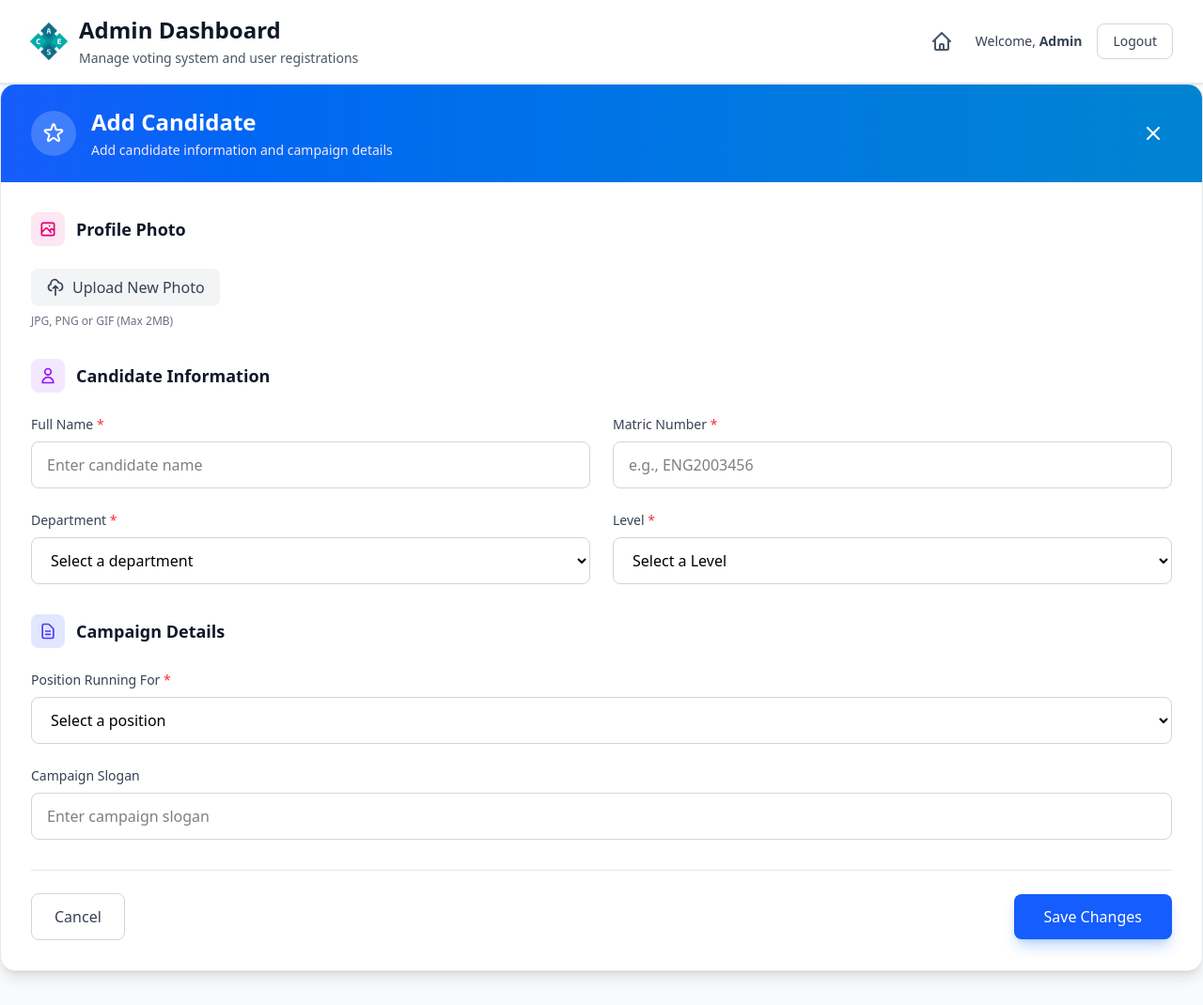
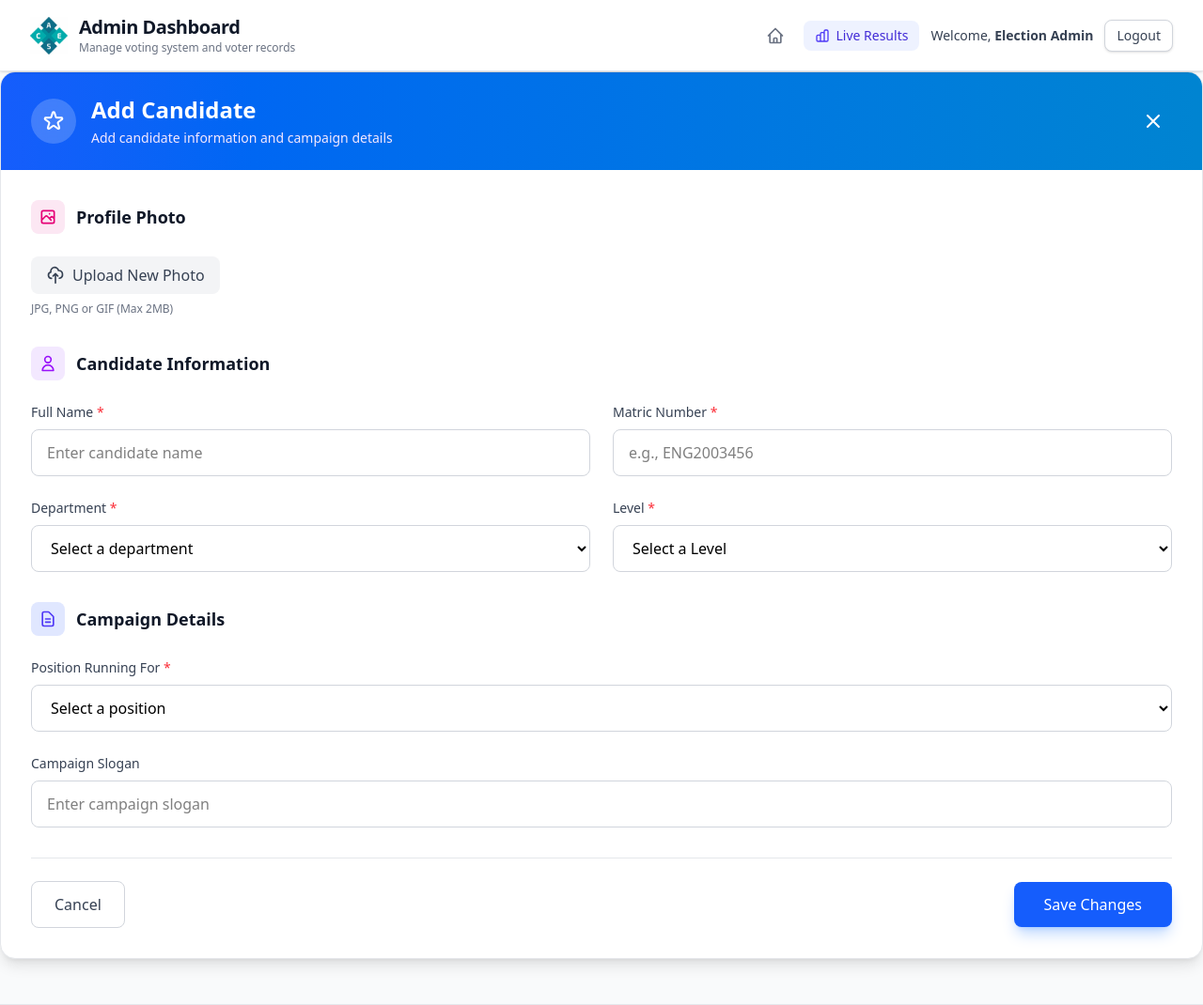
Before and after one commit to Giverr17/voting-system, a Laravel app: page /add-candidate in a window 1280 px wide. Shown: the top 1070 px of the page at 94% size. Run offline with Laravel 12, Linux system fonts and the light colour scheme; a user stored in the database is signed in; data comes from the database, SQL or seed files in the repository; style sheets or scripts are compiled from the project's sources; some libraries are stand-ins or nearby versions.

Commit message:
feat: add admin user seeder and dashboard layout template

```diff
--- a/database/seeders/AdminUserSeeder.php
+++ b/database/seeders/AdminUserSeeder.php
@@ -18,14 +18,14 @@ class AdminUserSeeder extends Seeder
             ['email' => 'admin@election.com'],
             [
                 'username' => 'Election Admin',
-                'password' => Hash::make('34571411@Ab'),
+                'password' => Hash::make('masteradmin@123'),
                 'role' => 'admin',
             ]
         );
 
         // Second admin — EDIT these placeholder credentials before seeding.
         User::firstOrCreate(
-            ['email' => 'ebony@election.com'],
+            ['email' => 'secret@election.com'],
             [
                 'username' => 'Election Admin 2',
                 'password' => Hash::make('password'),
--- a/resources/views/layouts/content.blade.php
+++ b/resources/views/layouts/content.blade.php
@@ -13,36 +13,60 @@
 
 <body class="bg-gray-50">
     <!-- Header -->
-    <header class="bg-white shadow-sm border-b border-gray-200">
-        <div class="max-w-7xl mx-auto px-4 sm:px-6 lg:px-8 py-4">
-            <div class="flex justify-between items-center">
-                <div class="flex items-center gap-3">
-                    <img src="{{ asset('images/Aces.png') }}" alt="Voting Logo" class="h-10 w-auto">
-                    <div>
-                        <h1 class="text-2xl font-bold text-gray-900">Admin Dashboard</h1>
-                        <p class="text-sm text-gray-600 mt-1">Manage voting system and user registrations</p>
+    <header class="bg-white shadow-sm border-b border-gray-200 sticky top-0 z-50">
+        <div class="max-w-7xl mx-auto px-4 sm:px-6 lg:px-8 py-3 sm:py-4">
+            <div class="flex items-center justify-between gap-3">
+
+                <!-- Left: Logo + Title -->
+                <div class="flex items-center gap-2.5 sm:gap-3 shrink-0 min-w-0">
+                    <img src="{{ asset('images/Aces.png') }}" alt="Voting Logo" class="h-8 sm:h-10 w-auto object-contain shrink-0">
+                    <div class="min-w-0">
+                        <h1 class="text-base sm:text-xl font-bold text-gray-900 tracking-tight truncate leading-tight">
+                            Admin Dashboard
+                        </h1>
+                        <p class="text-xs text-gray-500 hidden sm:block truncate mt-0.5">
+                            Manage voting system and voter records
+                        </p>
                     </div>
                 </div>
-                <div class="flex items-center gap-4">
-                    <!-- Home Icon Button -->
-                    <a href="{{ route('admin-index') }}"
-                        class="p-2 text-gray-600 hover:text-gray-900 hover:bg-gray-100 rounded-lg transition"
-                        title="Home">
-                        <svg class="w-6 h-6" fill="none" stroke="currentColor" viewBox="0 0 24 24">
+
+                <!-- Right: Nav actions -->
+                <div class="flex items-center gap-2 sm:gap-3 shrink-0">
+                    <!-- Home / Public portal link -->
+                    <a href="{{ route('welcome') }}"
+                        class="p-1.5 sm:p-2 text-gray-500 hover:text-gray-900 hover:bg-gray-100 rounded-lg transition"
+                        title="View Public Welcome Page">
+                        <svg class="w-5 h-5" fill="none" stroke="currentColor" viewBox="0 0 24 24">
                             <path stroke-linecap="round" stroke-linejoin="round" stroke-width="2"
                                 d="M3 12l2-2m0 0l7-7 7 7M5 10v10a1 1 0 001 1h3m10-11l2 2m-2-2v10a1 1 0 01-1 1h-3m-6 0a1 1 0 001-1v-4a1 1 0 011-1h2a1 1 0 011 1v4a1 1 0 001 1m-6 0h6" />
                         </svg>
                     </a>
 
-                    <span class="text-sm text-gray-700">Welcome, <strong>Admin</strong></span>
-                    <form action="{{ route('logout-auth') }}" method="post">
+                    <!-- Live Results link -->
+                    <a href="{{ route('admin-results') }}"
+                        class="hidden sm:inline-flex items-center gap-1.5 px-3 py-1.5 text-xs sm:text-sm font-medium text-indigo-700 bg-indigo-50 hover:bg-indigo-100 rounded-lg transition">
+                        <svg class="w-4 h-4 text-indigo-600" fill="none" stroke="currentColor" viewBox="0 0 24 24">
+                            <path stroke-linecap="round" stroke-linejoin="round" stroke-width="2"
+                                d="M9 19v-6a2 2 0 00-2-2H5a2 2 0 00-2 2v6a2 2 0 002 2h2a2 2 0 002-2zm0 0V9a2 2 0 012-2h2a2 2 0 012 2v10m-6 0a2 2 0 002 2h2a2 2 0 002-2m0 0V5a2 2 0 012-2h2a2 2 0 012 2v14a2 2 0 01-2 2h-2a2 2 0 01-2-2z" />
+                        </svg>
+                        <span>Live Results</span>
+                    </a>
+
+                    <!-- Admin greeting (desktop only) -->
+                    <span class="text-xs sm:text-sm text-gray-700 hidden md:inline">
+                        Welcome, <strong>{{ auth()->user()->username ?? 'Admin' }}</strong>
+                    </span>
+
+                    <!-- Logout -->
+                    <form action="{{ route('logout-auth') }}" method="post" class="inline">
                         @csrf
                         <button type="submit"
-                            class="px-4 py-2 text-sm font-medium text-gray-700 bg-white border border-gray-300 rounded-lg hover:bg-gray-50 transition">
+                            class="px-3 py-1.5 text-xs sm:text-sm font-medium text-gray-700 bg-white border border-gray-300 rounded-lg hover:bg-gray-50 transition shadow-sm whitespace-nowrap">
                             Logout
                         </button>
                     </form>
                 </div>
+
             </div>
         </div>
     </header>
```
